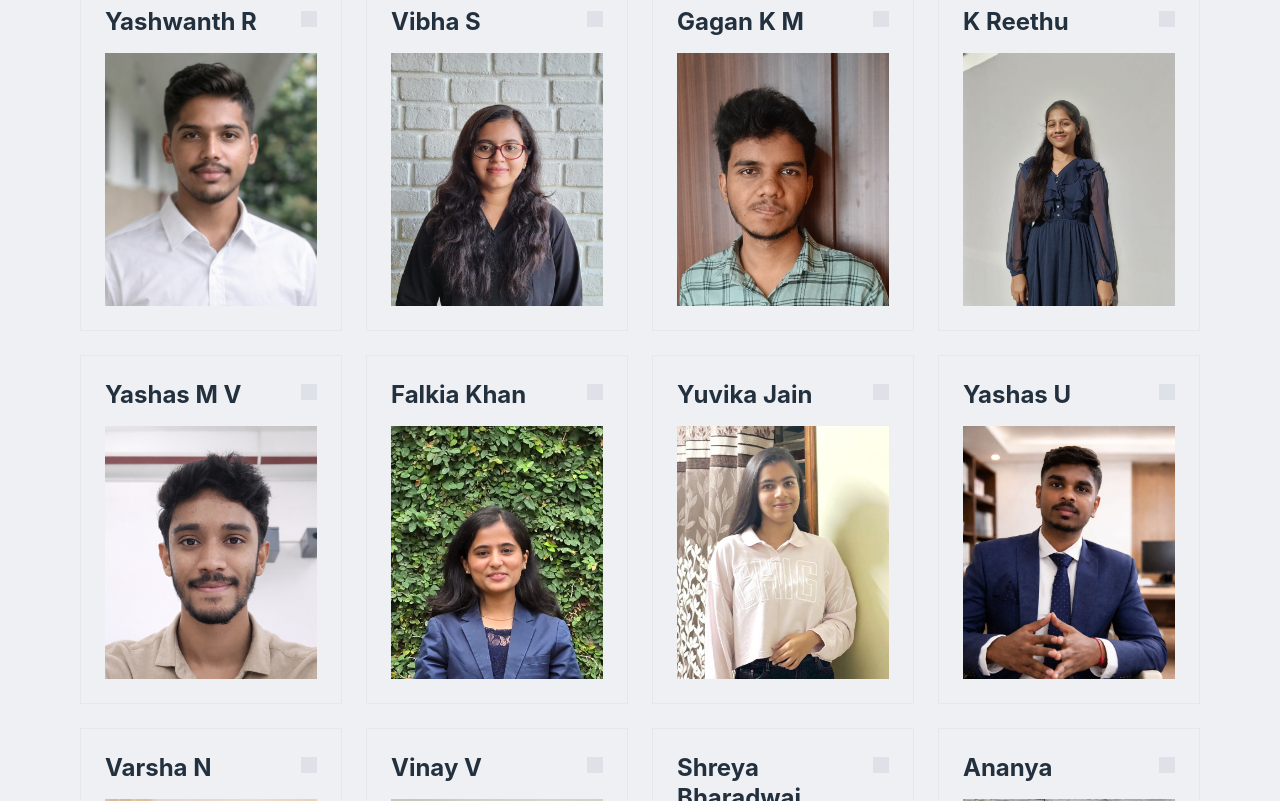
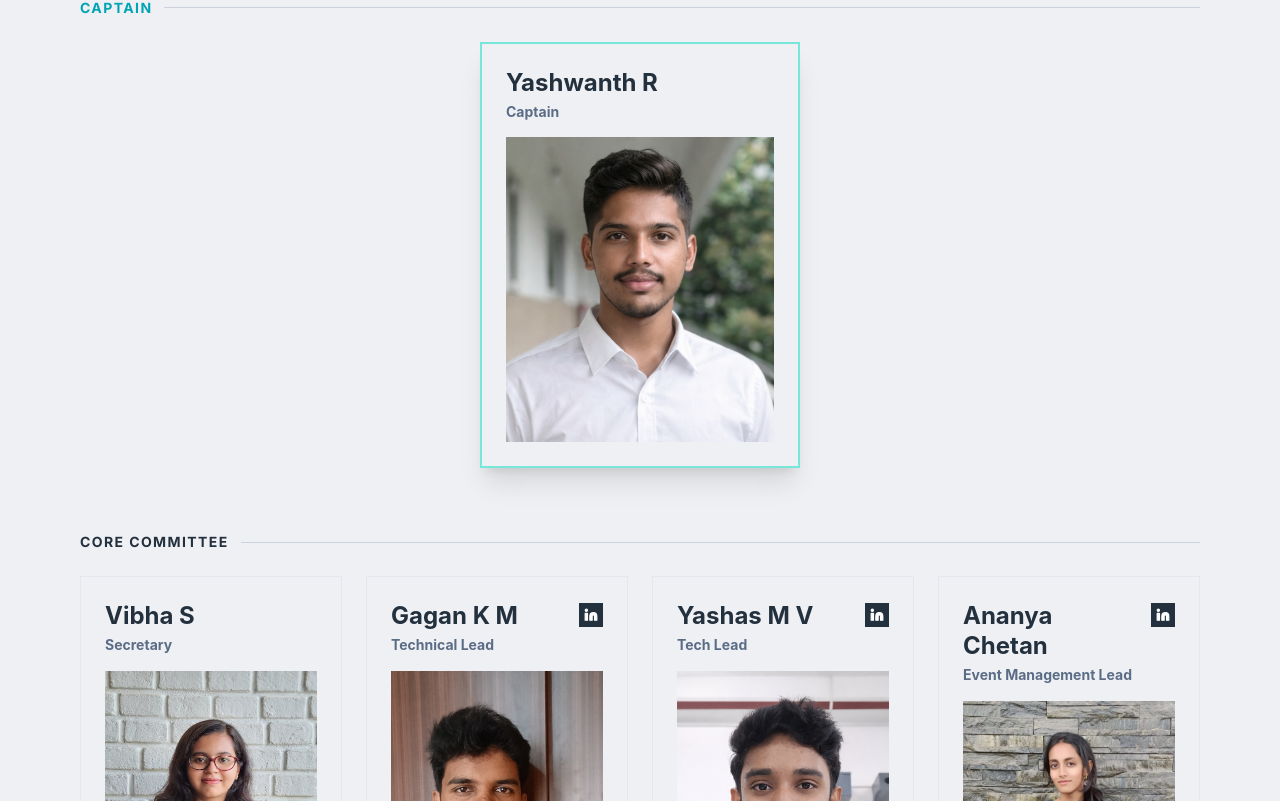
Before and after one commit to Ananyayk288/AWS-VVCE-Mysuru, a Next.js app: page /team in a window 1280 px wide. Shown: the part 499-1300 px from the top of the page. Built offline with nearby package versions, Linux system fonts and the light colour scheme.

Commit message:
Update team section with Captain profile, Core Committee hierarchy, roles, and LinkedIn links

```diff
--- a/src/components/TeamPage.tsx
+++ b/src/components/TeamPage.tsx
@@ -2,7 +2,7 @@
 
 import React, { useEffect } from 'react';
 import { ArrowLeft } from 'lucide-react';
-import { teamMembers, TeamCard } from './TeamSection';
+import { teamMembers, TeamCard, captainMember, CaptainCard } from './TeamSection';
 
 interface TeamPageProps {
   onNavigateHome: () => void;
@@ -38,13 +38,36 @@ export const TeamPage: React.FC<TeamPageProps> = ({ onNavigateHome }) => {
           </p>
         </div>
 
-        {/* Team Grid with Blank Placeholder Cards */}
-        <div className="mt-12 w-full grid grid-cols-1 sm:grid-cols-2 md:grid-cols-3 lg:grid-cols-4 gap-6">
-          {teamMembers.map((member) => (
-            <div key={member.id} className="w-full">
-              <TeamCard member={member} />
-            </div>
-          ))}
+        {/* Standalone Captain Section — First */}
+        <div className="mt-12 sm:mt-16 flex flex-col items-center">
+          <div className="w-full flex items-center gap-3 mb-6">
+            <span className="font-mono text-xs sm:text-sm font-bold tracking-widest text-[#00A4B4] uppercase">
+              CAPTAIN
+            </span>
+            <div className="h-[1px] flex-1 bg-[#CBD2DC]" />
+          </div>
+          <div className="w-full flex justify-center">
+            <CaptainCard member={captainMember} />
+          </div>
+        </div>
+
+        {/* Core Committee Section — Below the Captain */}
+        <div className="mt-12 sm:mt-16 w-full">
+          <div className="w-full flex items-center gap-3 mb-6">
+            <h2 className="font-mono text-xs sm:text-sm font-bold tracking-widest text-[#23303E] uppercase">
+              CORE COMMITTEE
+            </h2>
+            <div className="h-[1px] flex-1 bg-[#CBD2DC]" />
+          </div>
+
+          {/* Team Grid with 12 Core Committee members */}
+          <div className="w-full grid grid-cols-1 sm:grid-cols-2 md:grid-cols-3 lg:grid-cols-4 gap-6">
+            {teamMembers.map((member) => (
+              <div key={member.id} className="w-full">
+                <TeamCard member={member} />
+              </div>
+            ))}
+          </div>
         </div>
       </main>
     </div>
--- a/src/components/TeamSection.tsx
+++ b/src/components/TeamSection.tsx
@@ -14,20 +14,28 @@ export interface TeamMember {
   twitter?: string;
 }
 
-// 12 official team members in exact specified order
+// Standalone Captain definition
+export const captainMember: TeamMember = {
+  id: 'team-captain',
+  name: 'Yashwanth R',
+  role: 'Captain',
+  image: '/team/yashwanth.jpg',
+};
+
+// 12 official AWS Cloud Club VVCE Core Team members in exact hierarchy and order
 export const teamMembers: TeamMember[] = [
-  { id: 'team-member-1', name: 'Yashwanth R', image: '/team/yashwanth.jpg' },
-  { id: 'team-member-2', name: 'Vibha S', image: '/team/vibha.jpg' },
-  { id: 'team-member-3', name: 'Gagan K M', image: '/team/gagan.jpg' },
-  { id: 'team-member-4', name: 'K Reethu', image: '/team/reethu.jpg' },
-  { id: 'team-member-5', name: 'Yashas M V', image: '/team/yashas_mv.jpg' },
-  { id: 'team-member-6', name: 'Falkia Khan', image: '/team/falkia.jpg' },
-  { id: 'team-member-7', name: 'Yuvika Jain', image: '/team/yuvika.jpg' },
-  { id: 'team-member-8', name: 'Yashas U', image: '/team/yashas_u.jpg' },
-  { id: 'team-member-9', name: 'Varsha N', image: '/team/varsha.jpg' },
-  { id: 'team-member-10', name: 'Vinay V', image: '/team/vinay.jpg' },
-  { id: 'team-member-11', name: 'Shreya Bharadwaj', image: '/team/shreya.jpg' },
-  { id: 'team-member-12', name: 'Ananya', image: '/team/ananya.jpg' },
+  { id: 'team-member-1', name: 'Vibha S', role: 'Secretary', image: '/team/vibha.jpg' },
+  { id: 'team-member-2', name: 'Gagan K M', role: 'Technical Lead', image: '/team/gagan.jpg', linkedin: 'https://www.linkedin.com/in/gagankm' },
+  { id: 'team-member-3', name: 'Yashas M V', role: 'Tech Lead', image: '/team/yashas_mv.jpg', linkedin: 'https://www.linkedin.com/in/yashas-mv-94a534291' },
+  { id: 'team-member-4', name: 'Ananya Chetan', role: 'Event Management Lead', image: '/team/ananya.jpg', linkedin: 'https://www.linkedin.com/in/ananya-chatra-73a86b386' },
+  { id: 'team-member-5', name: 'Samrudh BN', role: 'Social Media Lead', image: '/team/samrudh.jpg', linkedin: 'https://www.linkedin.com/in/samrudh-b-n-469b75312' },
+  { id: 'team-member-6', name: 'Vinay V', role: 'Chief Editor', image: '/team/vinay.jpg', linkedin: 'https://www.linkedin.com/in/vinayvdesignerdeveloper' },
+  { id: 'team-member-7', name: 'Shreya S Bharadwaj', role: 'Co-Editor', image: '/team/shreya.jpg', linkedin: 'https://www.linkedin.com/in/shreya-bharadwaj-b8323532b' },
+  { id: 'team-member-8', name: 'K Reethu', role: 'IT Support and Management Lead', image: '/team/reethu.jpg', linkedin: 'https://www.linkedin.com/in/reethu-reddy-93b957331' },
+  { id: 'team-member-9', name: 'Yashas U', role: 'Logistics Lead', image: '/team/yashas_u.jpg', linkedin: 'https://www.linkedin.com/in/yashas-u-317074340' },
+  { id: 'team-member-10', name: 'Falkia Khan', role: 'Communication Lead', image: '/team/falkia.jpg', linkedin: 'https://www.linkedin.com/in/falkia-khan-2064112b3' },
+  { id: 'team-member-11', name: 'Yuvika A Jain', role: 'Treasurer', image: '/team/yuvika.jpg', linkedin: 'https://www.linkedin.com/in/yuvika-a-jain-23161b385' },
+  { id: 'team-member-12', name: 'Varsha N', role: 'Documentation Lead', image: '/team/varsha.jpg' },
 ];
 
 export const TeamCard: React.FC<{ member: TeamMember }> = ({ member }) => {
@@ -48,19 +56,18 @@ export const TeamCard: React.FC<{ member: TeamMember }> = ({ member }) => {
   const hasName = Boolean(member.name && member.name.trim().length > 0);
   const hasRole = Boolean(member.role && member.role.trim().length > 0);
   const hasImage = Boolean(member.image && member.image.trim().length > 0 && !imgError);
-  const hasSocial = Boolean(member.linkedin || member.twitter);
 
   return (
     <div className="group relative aspect-[3/4] w-full bg-[#EFF0F3] p-5 sm:p-6 overflow-hidden rounded-none border border-[#CBD2DC]/30 hover:border-[#23303E]/40 transition-all duration-300 flex flex-col select-none">
       {/* Top Header: Name and Socials */}
       <div className="relative z-10 flex items-start justify-between gap-3 w-full shrink-0">
         {hasName ? (
-          <div>
+          <div className="min-w-0 pr-1">
             <h3 className="font-sans text-lg sm:text-xl lg:text-2xl font-bold leading-tight text-[#23303E]">
               {member.name}
             </h3>
             {hasRole && (
-              <p className="mt-1 font-mono text-xs text-[#5A6C86] uppercase tracking-wider">
+              <p className="mt-1 font-sans text-xs sm:text-sm font-bold text-[#5A6C86] leading-snug">
                 {member.role}
               </p>
             )}
@@ -73,40 +80,18 @@ export const TeamCard: React.FC<{ member: TeamMember }> = ({ member }) => {
           </div>
         )}
 
-        {/* Social Link / Placeholder */}
-        {hasSocial ? (
-          <div className="flex items-center gap-1.5 shrink-0">
-            {member.twitter && (
-              <a
-                href={member.twitter}
-                target="_blank"
-                rel="noopener noreferrer"
-                className="text-[#23303E] hover:text-[#00aa93] transition-colors p-1"
-                aria-label="X Profile"
-              >
-                <svg className="h-4 w-4 fill-current" viewBox="0 0 24 24">
-                  <path d="M18.244 2.25h3.308l-7.227 8.26 8.502 11.24H16.17l-5.214-6.817L4.99 21.75H1.68l7.73-8.835L1.254 2.25H8.08l4.713 6.231zm-1.161 17.52h1.833L7.084 4.126H5.117z" />
-                </svg>
-              </a>
-            )}
-            {member.linkedin && (
+        {/* LinkedIn Icon in neat dark-grey square */}
+        {member.linkedin ? (
           <a
             href={member.linkedin}
             target="_blank"
             rel="noopener noreferrer"
-                className="text-[#23303E] hover:text-[#00aa93] transition-colors p-1"
-                aria-label="LinkedIn Profile"
+            aria-label={`View ${member.name}'s LinkedIn profile`}
+            className="flex h-5 w-5 sm:h-6 sm:w-6 items-center justify-center bg-[#23303E] text-white hover:bg-[#0077B5] transition-colors duration-200 shrink-0 mt-0.5 rounded-none"
           >
-                <Linkedin className="h-4 w-4 fill-current" />
+            <Linkedin className="h-3 w-3 sm:h-3.5 sm:w-3.5 fill-current" />
           </a>
-            )}
-          </div>
-        ) : (
-          /* Blank Placeholder Social Icon */
-          <div className="flex items-center gap-1.5 shrink-0 pt-1">
-            <div className="h-4 w-4 rounded-none bg-[#D4D8DF]/60" />
-          </div>
-        )}
+        ) : null}
       </div>
 
       {/* Image Area: Positioned directly below member name with small intentional gap */}
@@ -129,6 +114,81 @@ export const TeamCard: React.FC<{ member: TeamMember }> = ({ member }) => {
 
         {(!hasImage || !imgLoaded) && (
           /* Blank Placeholder Silhouette */
+          <div className="relative z-10 mb-1 flex flex-col items-center justify-center opacity-25 group-hover:opacity-40 transition-opacity">
+            <svg
+              className="h-28 w-28 sm:h-32 sm:w-32 text-[#23303E] fill-current"
+              viewBox="0 0 24 24"
+            >
+              <path d="M12 12c2.21 0 4-1.79 4-4s-1.79-4-4-4-4 1.79-4 4 1.79 4 4 4zm0 2c-2.67 0-8 1.34-8 4v2h16v-2c0-2.66-5.33-4-8-4z" />
+            </svg>
+          </div>
+        )}
+      </div>
+    </div>
+  );
+};
+
+export const CaptainCard: React.FC<{ member: TeamMember }> = ({ member }) => {
+  const [imgLoaded, setImgLoaded] = useState(false);
+  const [imgError, setImgError] = useState(false);
+  const imgRef = useRef<HTMLImageElement>(null);
+
+  useEffect(() => {
+    if (imgRef.current && imgRef.current.complete) {
+      if (imgRef.current.naturalWidth === 0) {
+        setImgError(true);
+      } else {
+        setImgLoaded(true);
+      }
+    }
+  }, [member.image]);
+
+  return (
+    <div className="group relative aspect-[3/4] w-full max-w-[280px] sm:max-w-[320px] bg-[#EFF0F3] p-5 sm:p-6 overflow-hidden rounded-none border-2 border-[#00DFC0]/50 hover:border-[#00DFC0] shadow-xl hover:shadow-2xl transition-all duration-300 flex flex-col select-none">
+      {/* Top Header: Name, Role and LinkedIn Icon */}
+      <div className="relative z-10 flex items-start justify-between gap-3 w-full shrink-0">
+        <div className="min-w-0 pr-1">
+          <h3 className="font-sans text-xl sm:text-2xl font-bold leading-tight text-[#23303E]">
+            {member.name}
+          </h3>
+          {member.role && (
+            <p className="mt-1 font-sans text-xs sm:text-sm font-bold text-[#5A6C86] leading-snug">
+              {member.role}
+            </p>
+          )}
+        </div>
+        {member.linkedin ? (
+          <a
+            href={member.linkedin}
+            target="_blank"
+            rel="noopener noreferrer"
+            aria-label={`View ${member.name}'s LinkedIn profile`}
+            className="flex h-5 w-5 sm:h-6 sm:w-6 items-center justify-center bg-[#23303E] text-white hover:bg-[#0077B5] transition-colors duration-200 shrink-0 mt-0.5 rounded-none"
+          >
+            <Linkedin className="h-3 w-3 sm:h-3.5 sm:w-3.5 fill-current" />
+          </a>
+        ) : null}
+      </div>
+
+      {/* Image Area */}
+      <div className="relative mt-3 sm:mt-4 flex-1 w-full min-h-0 overflow-hidden flex items-end justify-center">
+        {/* Colorful Gradient Blob matching reference */}
+        <div className="absolute -bottom-6 -right-6 h-44 w-44 sm:h-52 sm:w-52 rounded-full bg-gradient-to-tr from-[#98E223]/40 to-[#00DFC0]/55 blur-sm pointer-events-none transition-transform duration-500 group-hover:scale-105" />
+
+        {member.image && !imgError && (
+          <img
+            ref={imgRef}
+            src={member.image}
+            alt={member.name || 'Captain'}
+            onLoad={() => setImgLoaded(true)}
+            onError={() => setImgError(true)}
+            className={`relative z-10 h-full w-full object-cover object-top transition-transform duration-300 group-hover:scale-102 ${
+              imgLoaded ? 'block' : 'hidden'
+            }`}
+          />
+        )}
+
+        {(!member.image || imgError || !imgLoaded) && (
           <div className="relative z-10 mb-1 flex flex-col items-center justify-center opacity-25 group-hover:opacity-40 transition-opacity">
             <svg
               className="h-28 w-28 sm:h-32 sm:w-32 text-[#23303E] fill-current"
@@ -215,8 +275,28 @@ export const TeamSection: React.FC<TeamSectionProps> = ({ onOpenTeam }) => {
           </ScrollReveal>
         </div>
 
-        {/* Carousel & Card Area with Blank Placeholder Cards */}
-        <div className="relative mt-10 w-full sm:mt-12 lg:mt-16">
+        {/* Standalone Captain Section — First */}
+        <div className="mt-10 sm:mt-12 lg:mt-16 flex flex-col items-center">
+          <div className="w-full flex items-center gap-3 mb-6">
+            <span className="font-mono text-xs sm:text-sm font-bold tracking-widest text-[#00DFC0] uppercase">
+              CAPTAIN
+            </span>
+            <div className="h-[1px] flex-1 bg-[#2D3C4E]" />
+          </div>
+          <div className="w-full flex justify-center">
+            <CaptainCard member={captainMember} />
+          </div>
+        </div>
+
+        {/* Core Committee Section — Below the Captain */}
+        <div className="relative mt-12 sm:mt-16 w-full">
+          <div className="w-full flex items-center gap-3 mb-6">
+            <h3 className="font-mono text-xs sm:text-sm font-bold tracking-widest text-[#FAFAFA] uppercase">
+              CORE COMMITTEE
+            </h3>
+            <div className="h-[1px] flex-1 bg-[#2D3C4E]" />
+          </div>
+
           <div
             ref={scrollContainerRef}
             className="flex w-full gap-5 overflow-x-auto pb-4 scroll-smooth no-scrollbar"
```
Also changed, not shown: public/team/README.md. Lines whose indentation alone changed are shown as unchanged.
